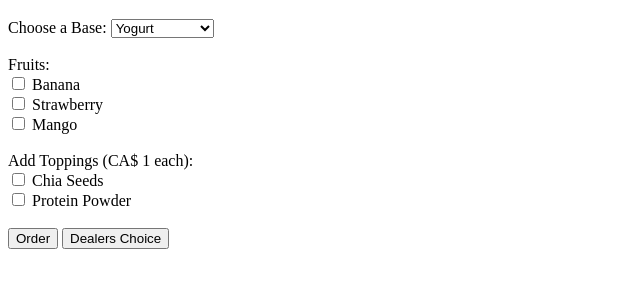
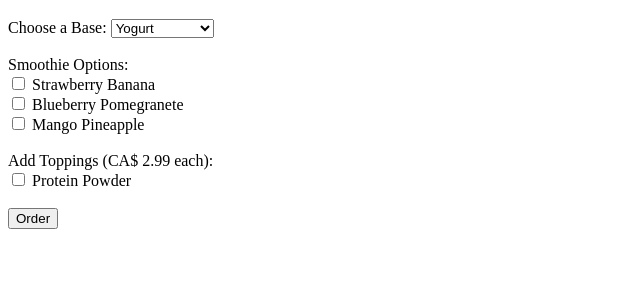
Before and after one commit to PantAngel/Smoothie-Machine, a plain HTML site: page index.html in a window 1280 px wide. Shown: the part 61-348 px from the top of the page, without its empty margins (0-640 px from the left). Drawn offline with Linux system fonts and the light colour scheme.

Commit message:
updated html

```diff
--- a/index.html
+++ b/index.html
@@ -8,7 +8,7 @@
 </head>
 <body>
     <h1>Make your Smothie</h1>
-    <form id="Form">
+    <form id="SmoothieForm">
         <label>Choose a Base:</label>
         <select id="base">
             <option value="Yogurt">Yogurt</option>
@@ -17,18 +17,16 @@
             <option value="Smoothie Mix" >Smoothie Mix</option>
         </select><br><br>
 
-        <label>Fruits:</label><br>
-        <input type="checkbox" value="Banana"> Banana<br>
-        <input type="checkbox" value="Strawberry"> Strawberry<br>
-        <input type="checkbox" value="Mango"> Mango<br><br>
+        <label>Smoothie Options:</label><br>
+        <input type="checkbox" value="Strawberry Banana"> Strawberry Banana <br>
+        <input type="checkbox" value="Blueberry Pomegranete"> Blueberry Pomegranete<br>
+        <input type="checkbox" value="Mango Pineapple"> Mango Pineapple<br><br>
 
-        <label>Add Toppings (CA$ 1 each):</label><br>
-        <input type="checkbox" value="Chia Seeds"> Chia Seeds<br>
+        <label>Add Toppings (CA$ 2.99 each):</label><br>
         <input type="checkbox" value="Protein Powder"> Protein Powder<br><br>
 
         <button type="button" onclick="placeOrder()">Order</button>
 
-        <button type="button" onclick="randomSmoothie()">Dealers Choice</button>
 
     </form>
 
```
